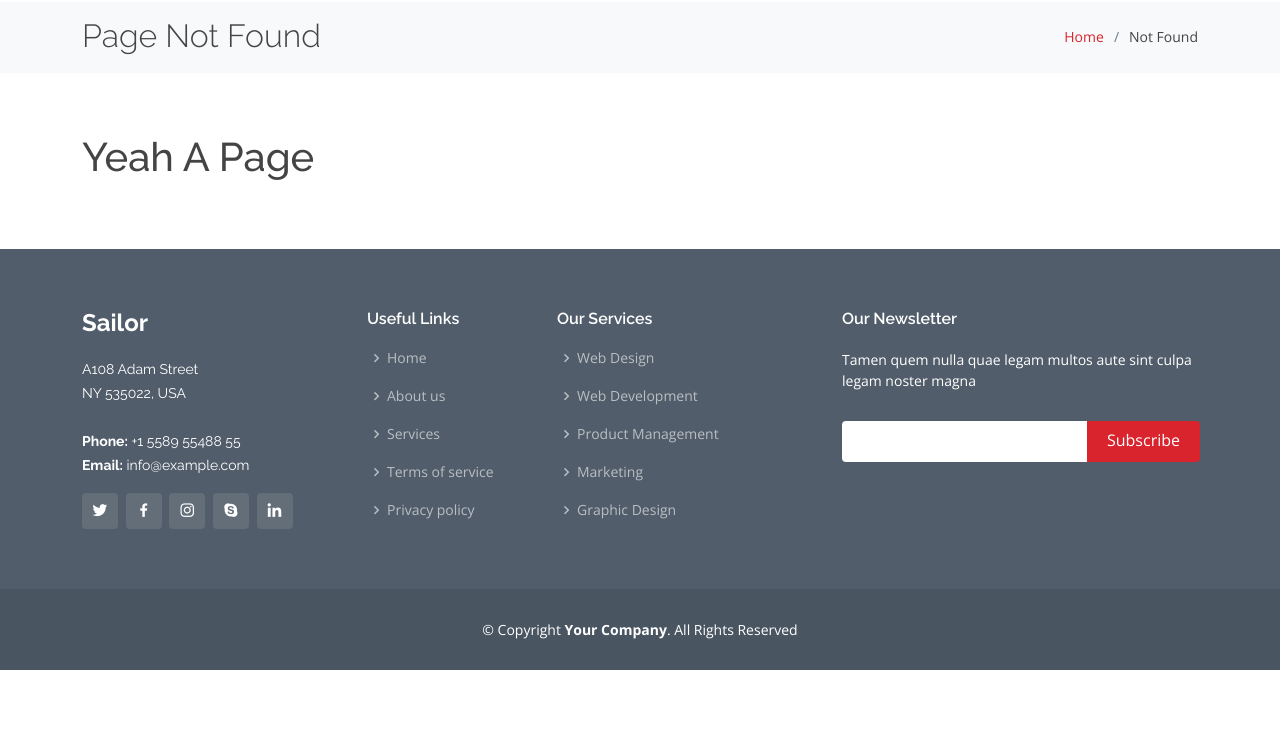
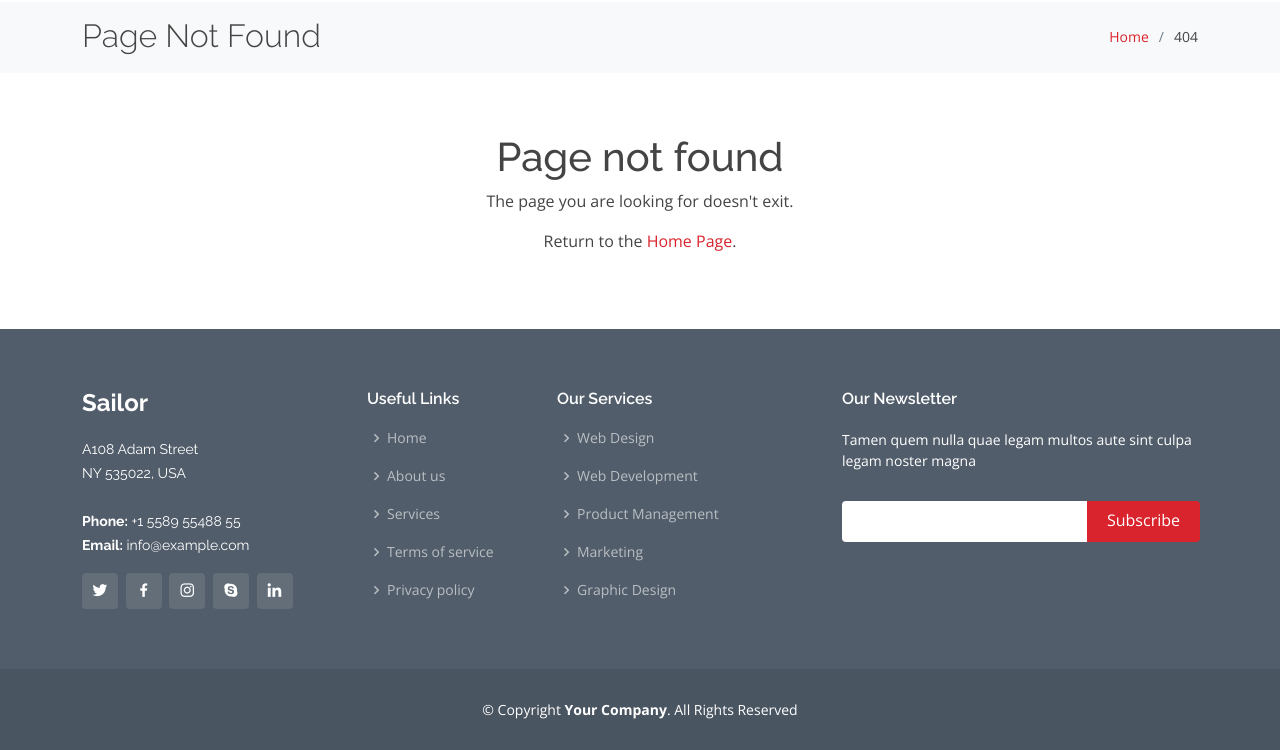
Before and after one commit to jackjakarta/constructDjango, a Django app: template website/templates/404.html in a window 1280 px wide. Shown: the part 81-831 px from the top of the page. Before the commit the page ends 751 px from the top, so only its background shows below. Run offline with Django 5.2, Linux system fonts and the light colour scheme; the template is opened without the code that fills it, so the values that code supplies are empty; some libraries are stand-ins or nearby versions.

Commit message:
404 page edit

```diff
--- a/website/templates/404.html
+++ b/website/templates/404.html
@@ -16,7 +16,7 @@ New Page - Web App
           <h2>Page Not Found</h2>
           <ol>
             <li><a href="{% url 'home' %}">Home</a></li>
-            <li>Not Found</li>
+            <li>404</li>
           </ol>
         </div>
       </div>
@@ -25,8 +25,10 @@ New Page - Web App
 
     <!-- ======= Content Here ======= -->
     <section>
-        <div class="container">
-            <h1>Yeah A Page</h1>
+        <div class="container text-center">
+            <h1>Page not found</h1>
+            <p>The page you are looking for doesn't exit.</p>
+            <p>Return to the <a href="{% url 'home' %}">Home Page</a>.</p>
         </div>
     </section>
 
```
